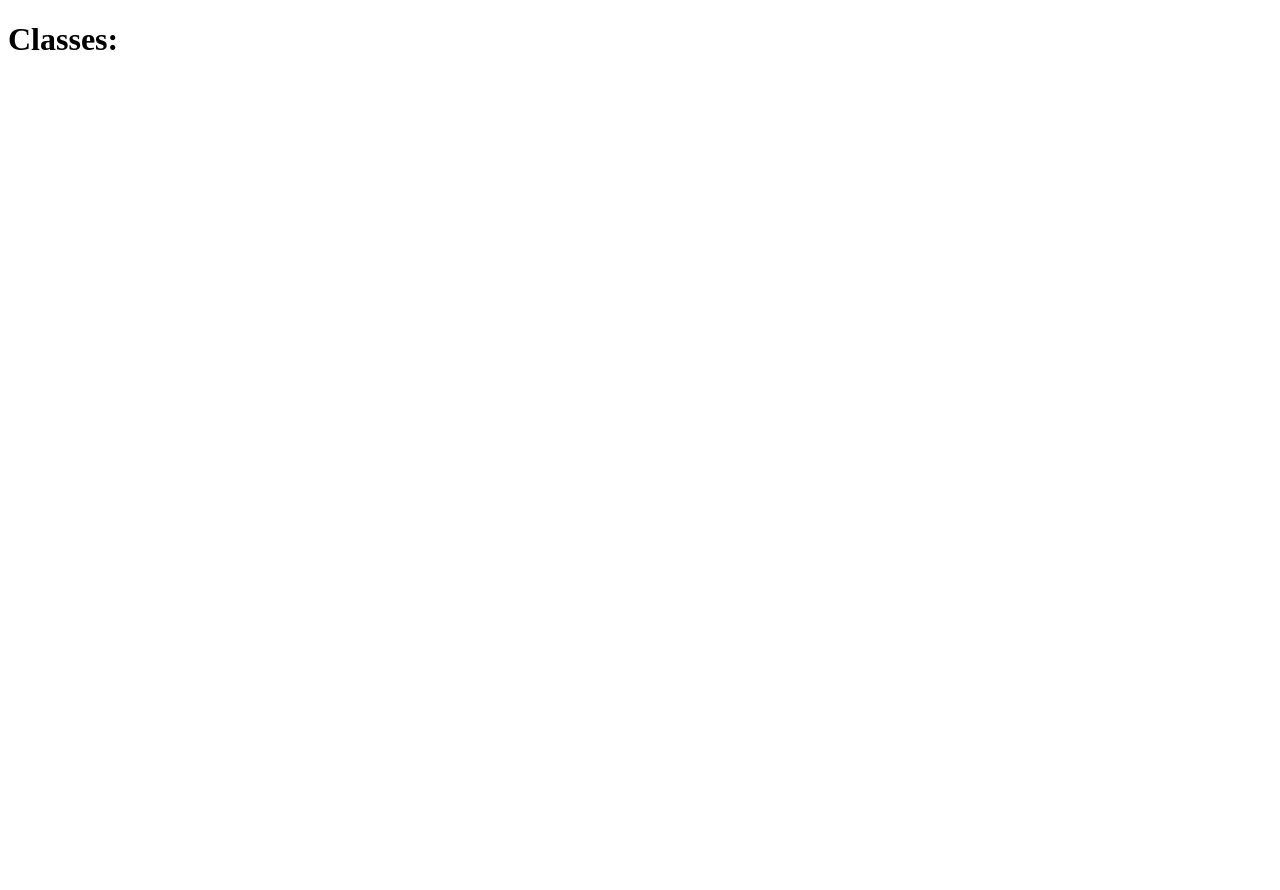
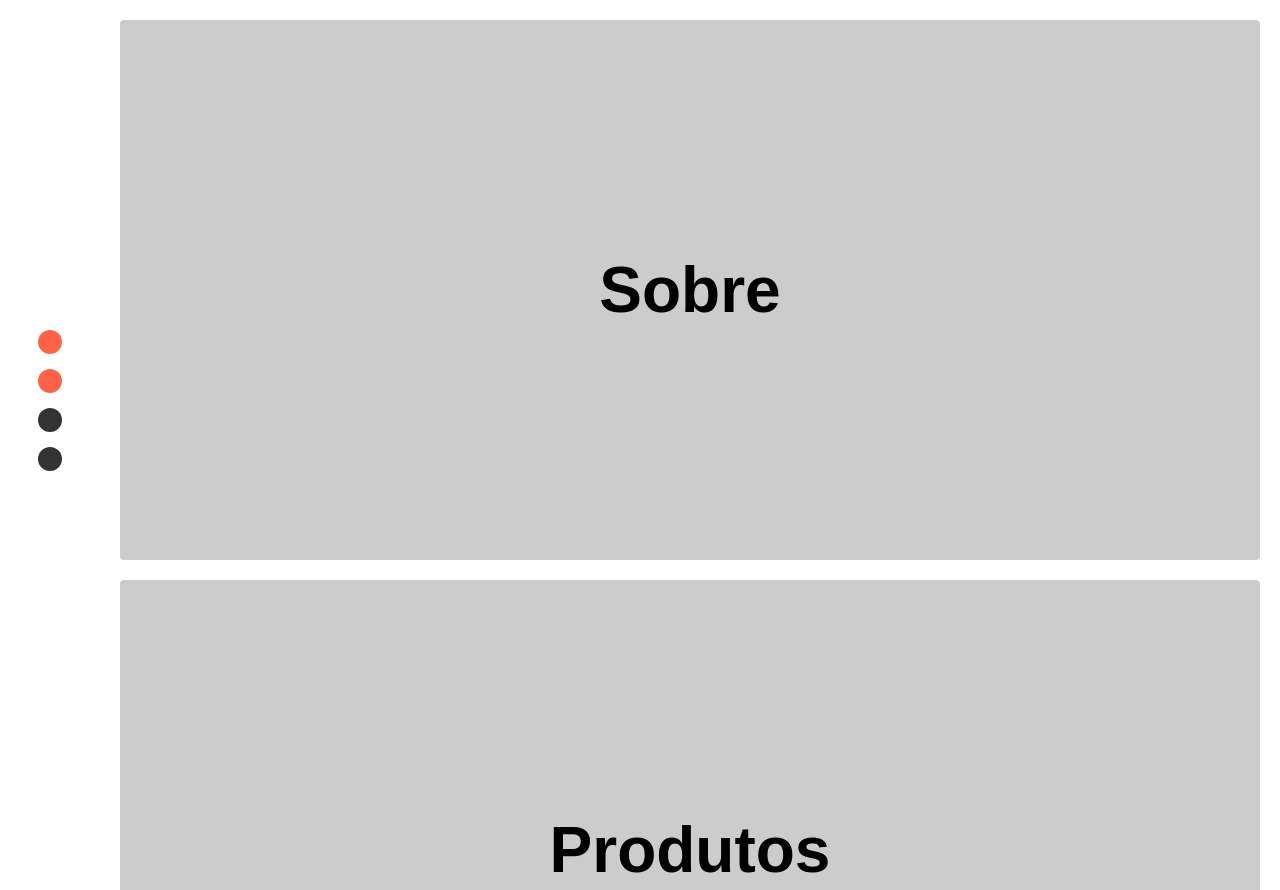
Before and after one commit to sdlima4025/js-origamid, a plain HTML site: page 10-class/index.html in a window 1280 px wide. Shown: the top 890 px of the page. Before the commit the page ends 800 px from the top, so only its background shows below. Drawn offline with Linux system fonts and the light colour scheme.

Commit message:
criado class, extendendo classes, usando a função bind para usar na classe que foi extendida.

```diff
--- a/10-class/index.html
+++ b/10-class/index.html
@@ -4,9 +4,31 @@
     <meta charset="UTF-8">
     <meta name="viewport" content="width=device-width, initial-scale=1.0">
     <title>Classes</title>
+    <link rel="stylesheet" href="style.css">
 </head>
 <body>
-    <h1>Classes:</h1>
+    <nav class="menu">
+        <ul>
+          <li><a href="#sobre">Sobre</a></li>
+          <li><a href="#produtos">Produtos</a></li>
+          <li><a href="#clientes">Clientes</a></li>
+          <li><a href="#contato">Contato</a></li>
+        </ul>
+      </nav>
+      <div class="content">
+        <section id="sobre">
+          <h1>Sobre</h1>
+        </section>
+        <section id="produtos">
+          <h1>Produtos</h1>
+        </section>
+        <section id="clientes">
+          <h1>Clientes</h1>
+        </section>
+        <section id="contato">
+          <h1>Contato</h1>
+        </section>
+      </div>
 
     <script src="/10-class/script.js"></script>
 </body>
--- a/10-class/script.js
+++ b/10-class/script.js
@@ -0,0 +1,58 @@
+/** Classes são um forma de Organizar seu código em
+ *  funções objetos metodos e propiedades
+ * a função smooth não funciona no navegador safary
+ * OBS: está transição pode ser feita em css com tyrasition ou ...
+ * */
+
+class SmoothScroll {
+  constructor(links) {
+    this.linkElements = document.querySelectorAll(links);
+
+    this.addClickEvent();
+  }
+
+  handleClick(event) {
+    event.preventDefault();
+    const href = event.currentTarget.getAttribute("href");
+    const section = document.querySelector(href);
+    // console.log(section.offsetTop);
+        window.scrollTo({
+            top: section.offsetTop - (window.innerHeight - section.clientHeight) / 2,
+            behavior: "smooth"
+        })
+  }
+  addClickEvent() {
+    this.linkElements.forEach((link) => {
+      link.addEventListener("click", this.handleClick);
+    });
+  }
+}
+// extendendo a classe
+class ActiveSmoothScroll extends SmoothScroll {
+    constructor(links, sections) {
+        super(links);
+
+        this.sectionElements = document.querySelectorAll(sections);
+        this.handleScroll = this.handleScroll.bind(this);
+        this.ActiveNavScroll();
+        this.handleScroll();
+    }
+    handleScroll() {
+        this.sectionElements.forEach((section, i) => {
+            if(window.pageYOffset > section.offsetTop - window.innerHeight * 0.5) {
+                this.linkElements[i].classList.add("active");
+            } else {
+                this.linkElements[i].classList.remove("active");
+            }
+        });
+    }
+    ActiveNavScroll() {
+        window.addEventListener("scroll", this.handleScroll);
+
+    }
+}
+
+// acessando o DOM dos links internos.
+const scroll = new ActiveSmoothScroll("a[href^='#']", "section");
+
+// console.log(scroll.linkElements);
--- /dev/null
+++ b/10-class/style.css
@@ -0,0 +1,65 @@
+body {
+  margin: 0px;
+}
+section {
+  height: 500px;
+  margin: 20px;
+  border-radius: 4px;
+  padding: 20px;
+  display: flex;
+  background-color: rgba(0, 0, 0, 0.2);
+}
+
+section h1 {
+  margin: auto;
+  font-size: 4rem;
+  font-family: Arial, Helvetica, sans-serif;
+}
+nav {
+  width: 100px;
+  height: 100vh;
+  padding: 0;
+  position: fixed;
+  top: 0px;
+  z-index: 1;
+  display: flex;
+}
+ul {
+  margin: auto;
+  list-style: none;
+  padding: 0px;
+}
+
+li {
+  margin: 15px 0px;
+  overflow: hidden;
+  text-indent: 100px;
+}
+
+a {
+  display: block;
+  text-decoration: none;
+  background: #333;
+  width: 24px;
+  height: 24px;
+  border-radius: 30px;
+}
+
+a.active {
+  background: tomato;
+}
+
+/* section {
+    opacity: 0;
+    transform: translateX(-20px);
+    transition: .3s;
+  }
+
+  section.active {
+    opacity: 1;
+    transform: translateX(0);
+  } */
+
+.content {
+  padding-left: 100px;
+}
```
